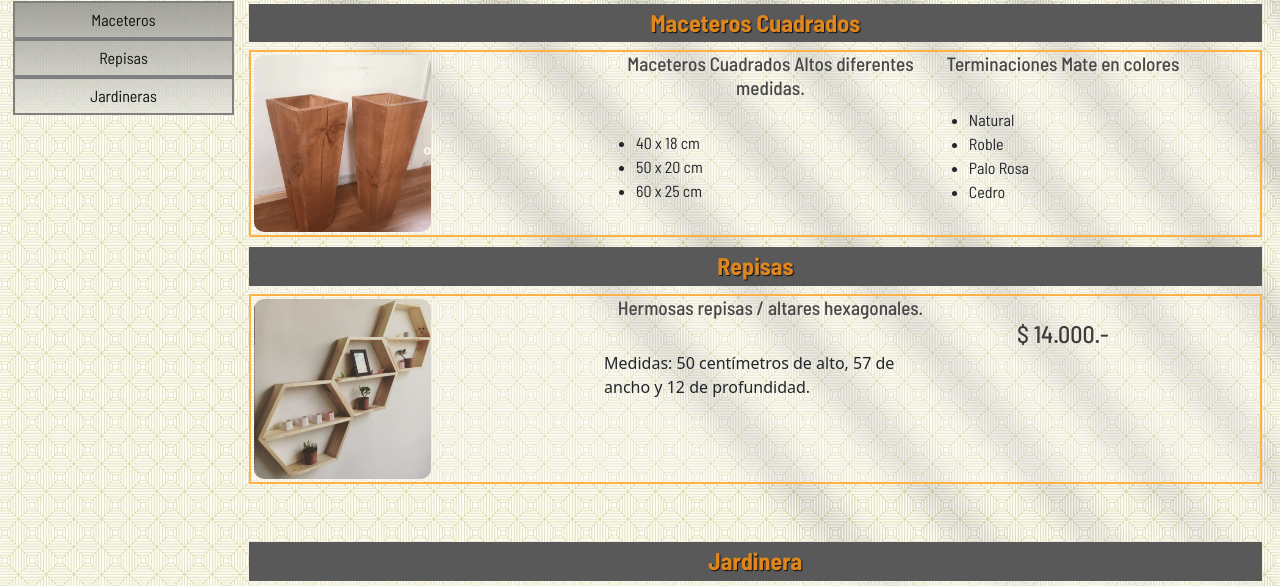
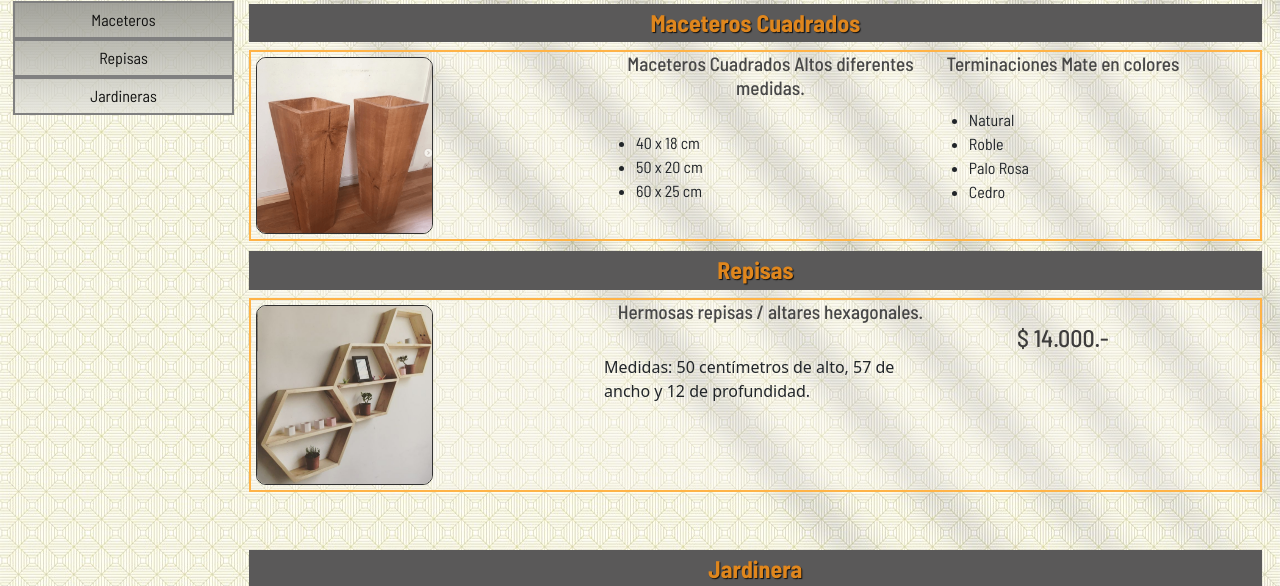
Before and after one commit to ritdaniel/Cristian-Palma-Wooden, a website: page outlet.html in a window 1280 px wide. Shown: the part 135-721 px from the top of the page. Drawn offline with nearby package versions, Linux system fonts and the light colour scheme.

Commit message:
modificacion desafio 4

```diff
--- a/scss/_content.scss
+++ b/scss/_content.scss
@@ -69,7 +69,8 @@
 .iProducto{
 	width: 98%;
 	border-radius: 15px;
-    margin: 3px;
+    margin: 5px ;
+	border: 1px double rgb(49, 49, 49);
 }
 .cajaProductos{
 	background-color:$cfooter;
```
Also changed, not shown: css/style.css.
